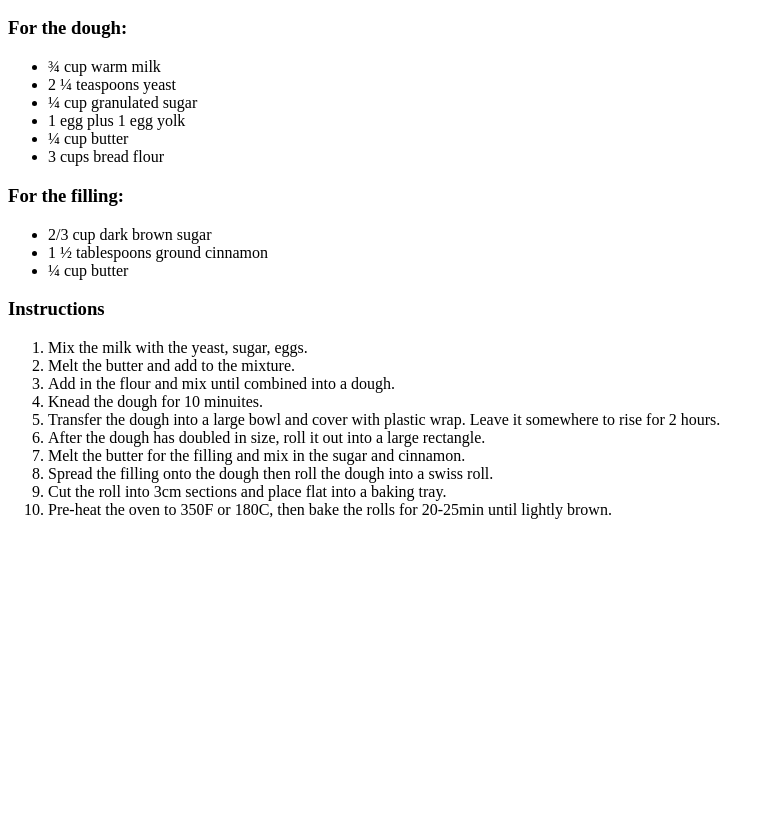
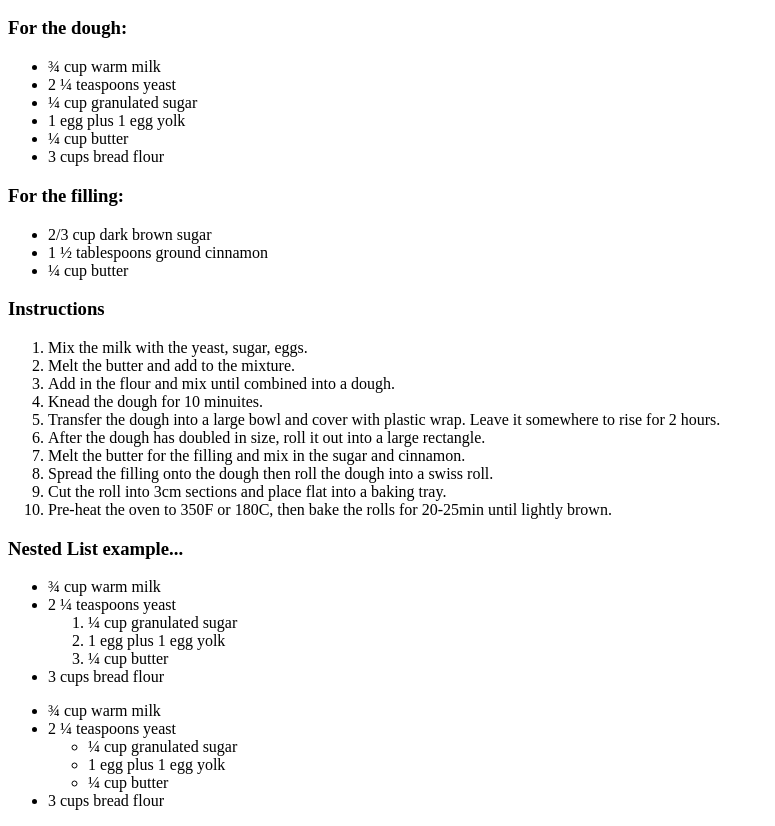
Before and after one commit to Sufiyan33/Full-Stack-development, a plain HTML site: page HTML/List Element/index.html in a window 1280 px wide. Shown: the part 96-922 px from the top of the page, without its empty margins (0-775 px from the left). Before the commit the page ends 800 px from the top, so only its background shows below. Drawn offline with Linux system fonts and the light colour scheme.

Commit message:
Nested list

```diff
--- a/HTML/List Element/index.html
+++ b/HTML/List Element/index.html
@@ -33,3 +33,26 @@
     <li>Cut the roll into 3cm sections and place flat into a baking tray.</li>
     <li>Pre-heat the oven to 350F or 180C, then bake the rolls for 20-25min until lightly brown. </li>
 </ol>
+<!-- Nested List Example-->
+ <h3>Nested List example...</h3>
+ <ul>
+    <li>¾ cup warm milk</li>
+    <li>2 ¼ teaspoons yeast </li>
+    <ol>
+        <li>¼ cup granulated sugar</li>
+        <li>1 egg plus 1 egg yolk</li>
+        <li>¼ cup butter</li>
+    </ol>
+    <li>3 cups bread flour</li>
+</ul>
+
+<ul>
+    <li>¾ cup warm milk</li>
+    <li>2 ¼ teaspoons yeast </li>
+    <ul>
+        <li>¼ cup granulated sugar</li>
+        <li>1 egg plus 1 egg yolk</li>
+        <li>¼ cup butter</li>
+    </ul>
+    <li>3 cups bread flour</li>
+</ul>
```
